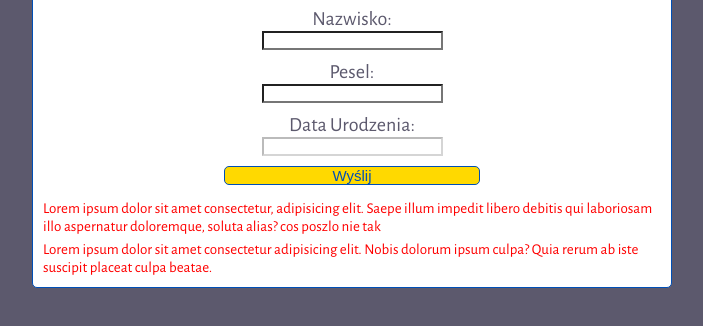
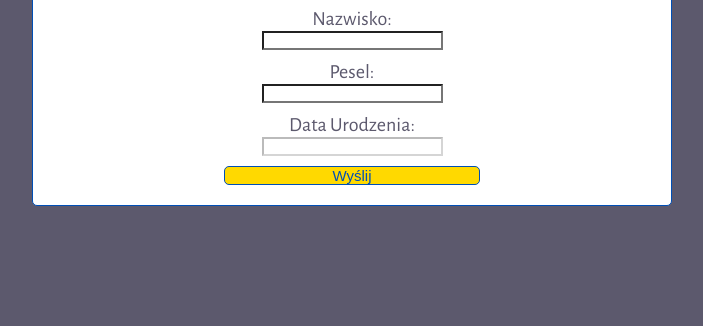
Before and after one commit to kamazowe/form_rek, a website: page index.html in a window 1280 px wide. Shown: the part 114-440 px from the top of the page, without its empty margins (288-991 px from the left). Drawn offline with nearby package versions, Linux system fonts and the light colour scheme; a web font is replaced by a local one.

Commit message:
Update index.html

```diff
--- a/index.html
+++ b/index.html
@@ -26,8 +26,8 @@
             </form>
         <div class="error-wrapper" >
             <ul id="errors" class="error-list">
-                <li class="error-list__item"><p >Lorem ipsum dolor sit amet consectetur, adipisicing elit. Saepe illum impedit libero debitis qui laboriosam illo aspernatur doloremque, soluta alias? cos poszlo nie tak</p></li>
-            <li class="error-list__item"><p >Lorem ipsum dolor sit amet consectetur adipisicing elit. Nobis dolorum ipsum culpa? Quia rerum ab iste suscipit placeat culpa beatae.</p></li>
+<!--                 <li class="error-list__item"><p >Lorem ipsum dolor sit amet consectetur, adipisicing elit. Saepe illum impedit libero debitis qui laboriosam illo aspernatur doloremque, soluta alias? cos poszlo nie tak</p></li>
+            <li class="error-list__item"><p >Lorem ipsum dolor sit amet consectetur adipisicing elit. Nobis dolorum ipsum culpa? Quia rerum ab iste suscipit placeat culpa beatae.</p></li> -->
             </ul>
 
         </div>
```
